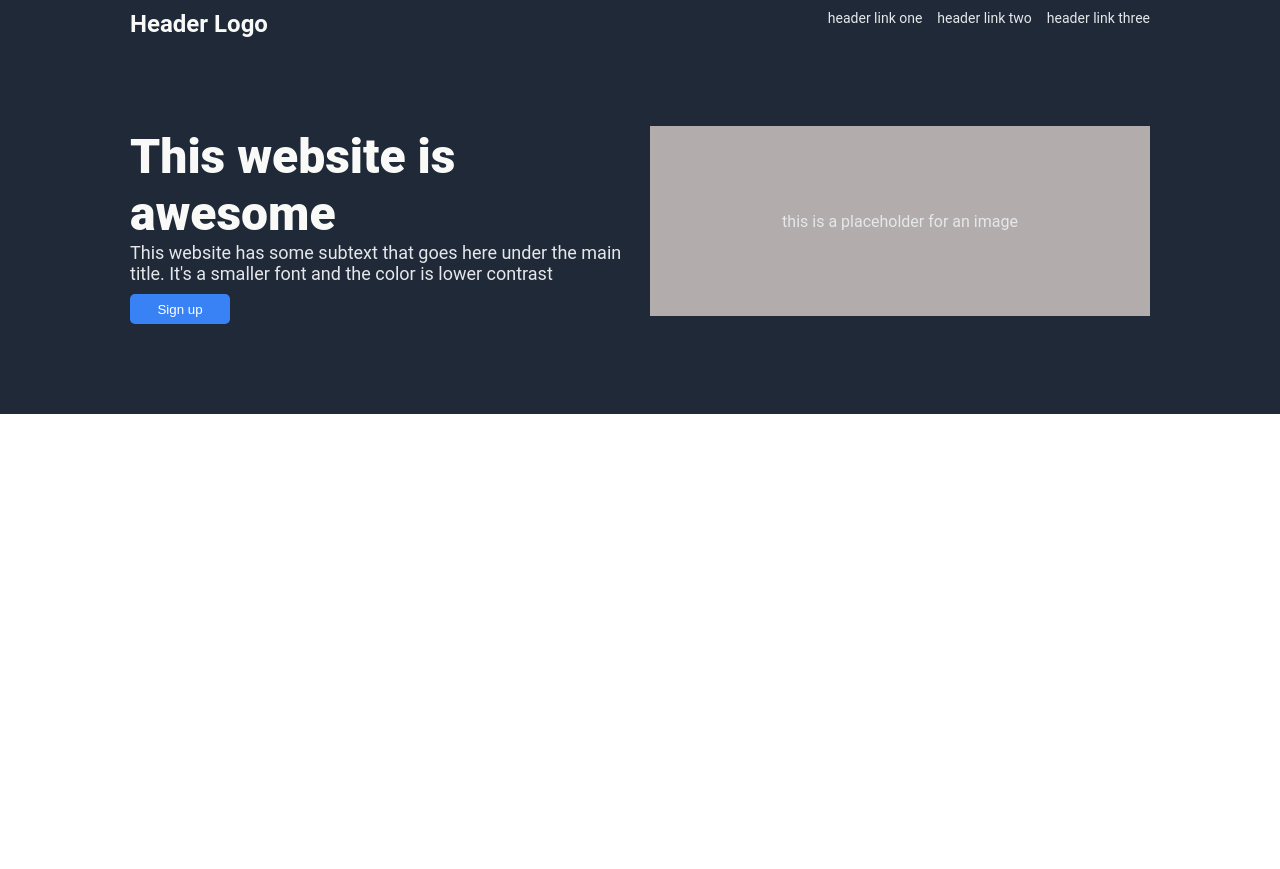
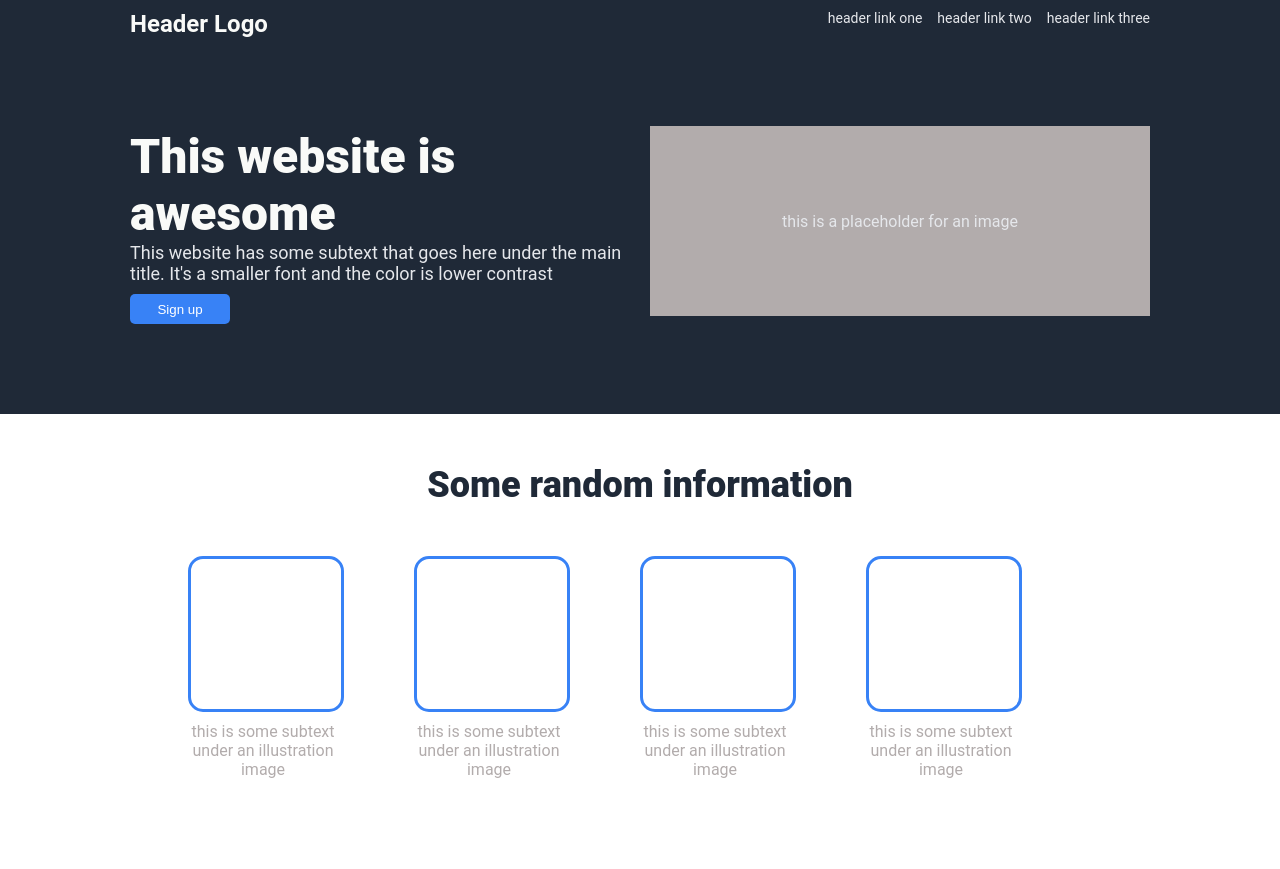
Before and after one commit to FarisGoralija/landing-page, a plain HTML site: page index.html in a window 1280 px wide. Before the commit the page ends 800 px from the top, so only its background shows below. Drawn offline with Linux system fonts and the light colour scheme.

Commit message:
Made the information part of the page

```diff
--- a/index.html
+++ b/index.html
@@ -26,11 +26,39 @@
                 <li>header link two</li>
                 <li>header link three</li>
             </ul>
-            <div class="box">
+            <div class="main-box">
                 this is a placeholder for an image
             </div>
         </div>
     </div>
 
+    <div class="info">
+        <div class="upper-part">
+            <div class="info-title">Some random information</div>
+        </div>
+        <div class="boxes">
+            <div class="container">
+                <div class="box"></div>
+                <div class="box-text">this is some subtext under an illustration image</div>
+            </div>
+            <div class="container">
+                <div class="box"></div>
+                <div class="box-text">this is some subtext under an illustration image</div>
+            </div>
+            <div class="container">
+                <div class="box"></div>
+                <div class="box-text">this is some subtext under an illustration image</div>
+            </div>
+            <div class="container">
+                <div class="box"></div>
+                <div class="box-text">this is some subtext under an illustration image</div>
+            </div>
+
+            <div class="box1"></div>
+        </div>
+    </div>
+
+
+
 </body>
 </html>
--- a/styles.css
+++ b/styles.css
@@ -81,7 +81,7 @@ body{
     color: #E5E7EB;
 }
 
-.box{
+.main-box{
     width: 500px;
     height: 190px;
     background-color: rgb(178, 172, 172);
@@ -90,3 +90,43 @@ body{
     align-items: center;
     color: #E5E7EB;
 }
+
+.info{
+    display: flex;
+    flex-direction: column;
+    align-items: center;
+    padding-bottom: 90px;
+}
+
+.info-title{
+    padding: 50px;
+    font-size: 36px;
+    color: #1F2937;
+    font-weight: 900;
+}
+
+.boxes{
+    display: flex;
+    gap: 70px;
+}
+
+.container{
+    display: flex;
+    flex-direction: column;
+    text-align: center;
+}
+
+.box{
+    width: 150px;
+    height: 150px;
+    border: solid #3882F6 3px;
+    background-color: white;
+    text-align: center;
+    border-radius: 15px;
+}
+
+.box-text{
+    width: 150px;
+    margin-top: 10px;
+    color: rgb(178, 172, 172);
+}
```
